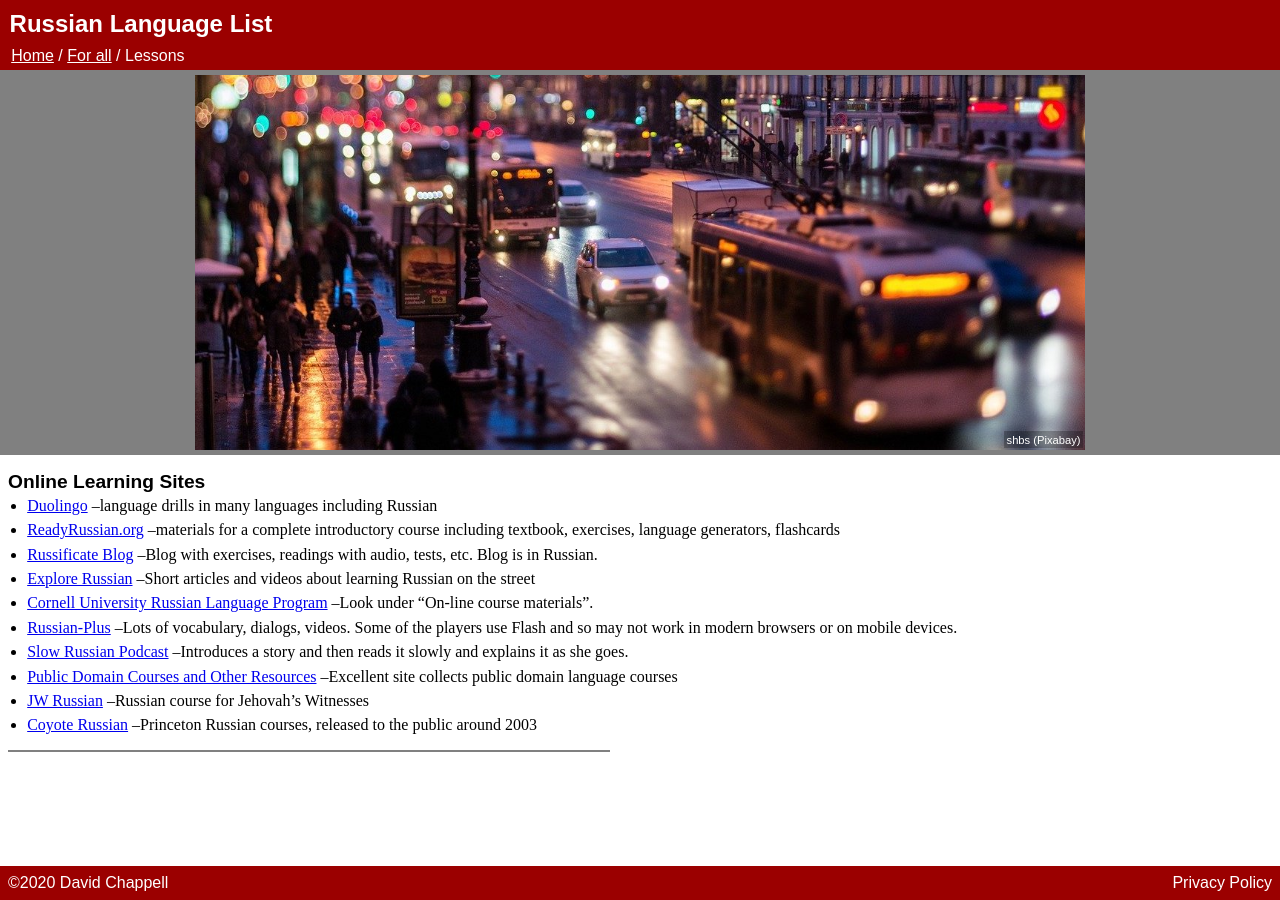
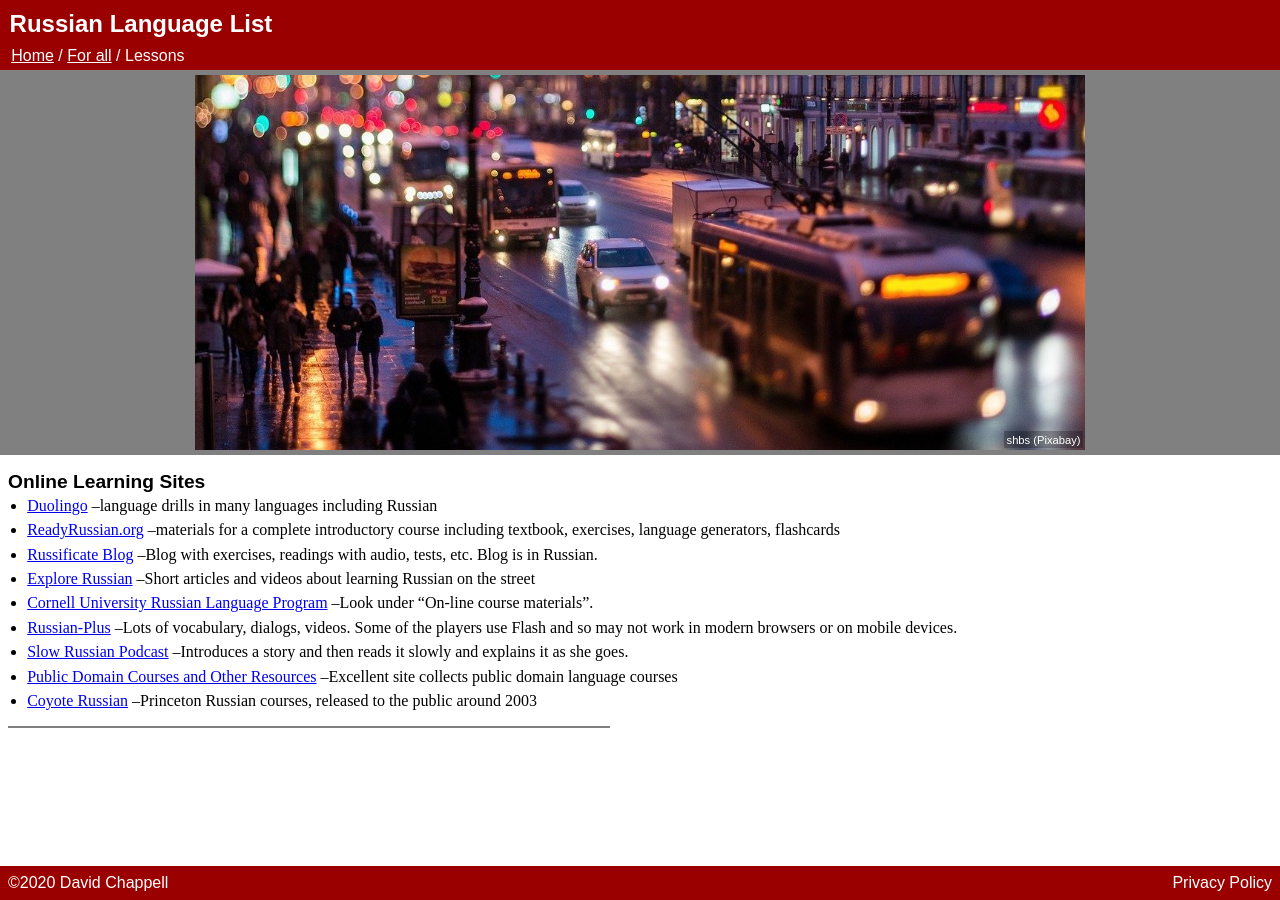
Before and after one commit to david672orford/russian-language-list, a Jekyll site: the page built from for-all/lessons.md, in a window 1280 px wide. Built offline with Jekyll 4.4.1, drawn with Linux system fonts in a browser that asks for light colours; our own code applies the rules of GitHub Pages for plain Markdown files.

Commit message:
removed JW Russian since it is gone

```diff
--- a/for-all/lessons.md
+++ b/for-all/lessons.md
@@ -16,7 +16,5 @@
 	--Introduces a story and then reads it slowly and explains it as she goes.
 * [Public Domain Courses and Other Resources](https://www.yojik.eu/)
 	--Excellent site collects public domain language courses
-* [JW Russian](http://jwrussian.com/)
-	--Russian course for Jehovah's Witnesses
 * [Coyote Russian](http://cytrussian.tuxfamily.org/)
 	--Princeton Russian courses, released to the public around 2003
```
